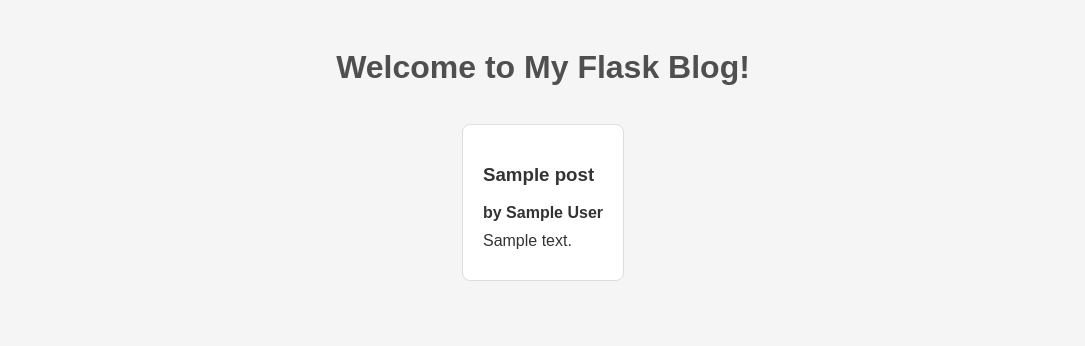
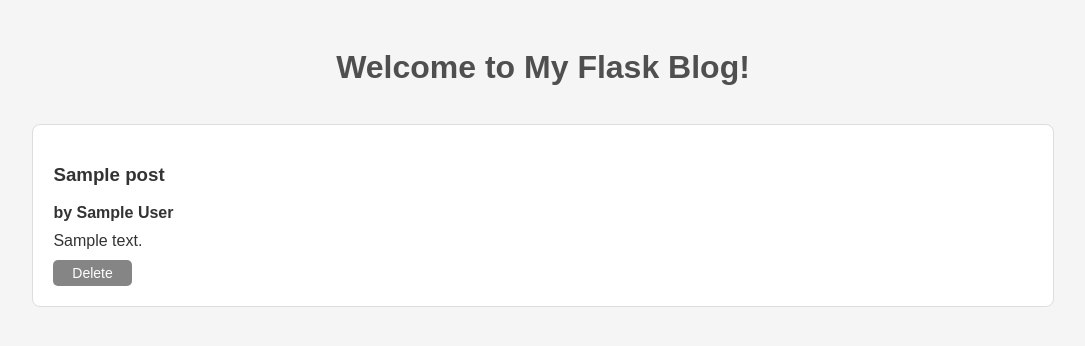
Before and after one commit to yhupe/masterblog, a Flask app: template templates/index.html in a window 1280 px wide. Shown: the top 346 px of the page, without its empty margins (97-1182 px from the left). Run offline with Flask 3, Linux system fonts and the light colour scheme; the template is opened without the code that fills it: most values are stand-ins (such as "Sample title", 1, 10 or a date in 2020).

Commit message:
Adding route ('/delete/<post_id>' and function delete_post()

```diff
--- a/app.py
+++ b/app.py
@@ -1,14 +1,17 @@
+from crypt import methods
+
 from flask import Flask, render_template, request, redirect, url_for
 import json
 import os
+import uuid
 
 
 app = Flask(__name__)
 
+file_path = os.path.join(os.path.dirname(__file__), 'Storage', 'blogposts.json')
 
 @app.route('/')
 def index():
-    file_path = os.path.join(os.path.dirname(__file__), 'Storage', 'blogposts.json')
 
     with open(file_path, 'r') as fileobj:
         blogposts = json.load(fileobj)
@@ -22,12 +25,63 @@ def add():
     title = request.form.get('title')
     author = request.form.get('author')
     content = request.form.get('content')
+    post_id = str(uuid.uuid4())
 
     if request.method == 'POST':
-        print(f"new post '{title}' added by {author}")
+
+        with open(file_path, 'r') as fileobj:
+            #list of dicts
+            blogposts = json.load(fileobj)
+
+        new_post = {}
+
+        new_post['id'] = post_id
+        new_post['title'] = title
+        new_post['author'] = author
+        new_post['content'] = content
+
+        blogposts.append(new_post)
+
+
+        with open(file_path, 'w') as fileobj:
+            json.dump(blogposts, fileobj, indent=4)
+
+        print(f"new post '{title}' successfully added by {author}")
 
         return redirect(url_for('index'))
     return render_template('add.html')
 
+
+@app.route('/delete/<post_id>', methods=['GET', 'POST'])
+def delete_post(post_id):
+
+    if request.method == 'POST':
+
+        with open(file_path, 'r') as fileobj:
+            # list of dicts
+            blogposts = json.load(fileobj)
+
+            index_to_be_deleted = None
+
+            for i, post in enumerate(blogposts):
+                if post['id'] == post_id:
+                    index_to_be_deleted = i
+
+            blogposts.pop(index_to_be_deleted)
+
+        with open(file_path, 'w') as fileobj:
+            json.dump(blogposts, fileobj, indent=4)
+
+        print(f"Post '{post_id}' successfully removed")
+        return redirect(url_for('index'))
+
+    return render_template('deleted_note.html')
+
+
+
+
+
+
+
 if __name__ == '__main__':
     app.run(host="0.0.0.0", port=5000, debug=True)
--- a/static/style.css
+++ b/static/style.css
@@ -13,10 +13,11 @@ h1 {
 .post {
     background-color: #FFF;
     border: 1px solid #DDD;
+    width: 80%;
     padding: 20px;
     margin-bottom: 20px;
     border-radius: 8px;
-    list-style-type: none; /* Entfernt die Bullet Points */
+    list-style-type: none;
 
 }
 
@@ -43,6 +44,7 @@ h1 {
     text-align: center;
     width: 350px;
     margin-top: 50px;
+
 }
 
 label {
@@ -78,3 +80,19 @@ button {
 button:hover {
     background: #cf1111c5;
 }
+
+.delete-btn {
+    background-color: #474747a8;
+    color: white;
+    border: none;
+    padding: 5px 10px;
+    cursor: pointer;
+    font-size: 14px;
+    border-radius: 5px;
+    width: 8%;
+
+}
+
+.delete-btn:hover {
+    background-color: #ffbec059;
+}
--- a/templates/index.html
+++ b/templates/index.html
@@ -15,6 +15,10 @@
                 <h3>{{ post['title'] }}</h3>
                 <p><strong>by {{ post['author'] }}</strong></p>
                 <p>{{ post['content'] }}</p>
+
+                <form action="{{ url_for('delete_post', post_id=post['id']) }}" method="POST">
+                    <button type="submit" class="delete-btn">Delete</button>
+                </form>
             </ul>
         {% endfor %}
     </div>
```
Also changed, not shown: templates/deleted_note.html (added, +11 -0 lines), Storage/blogposts.json.
